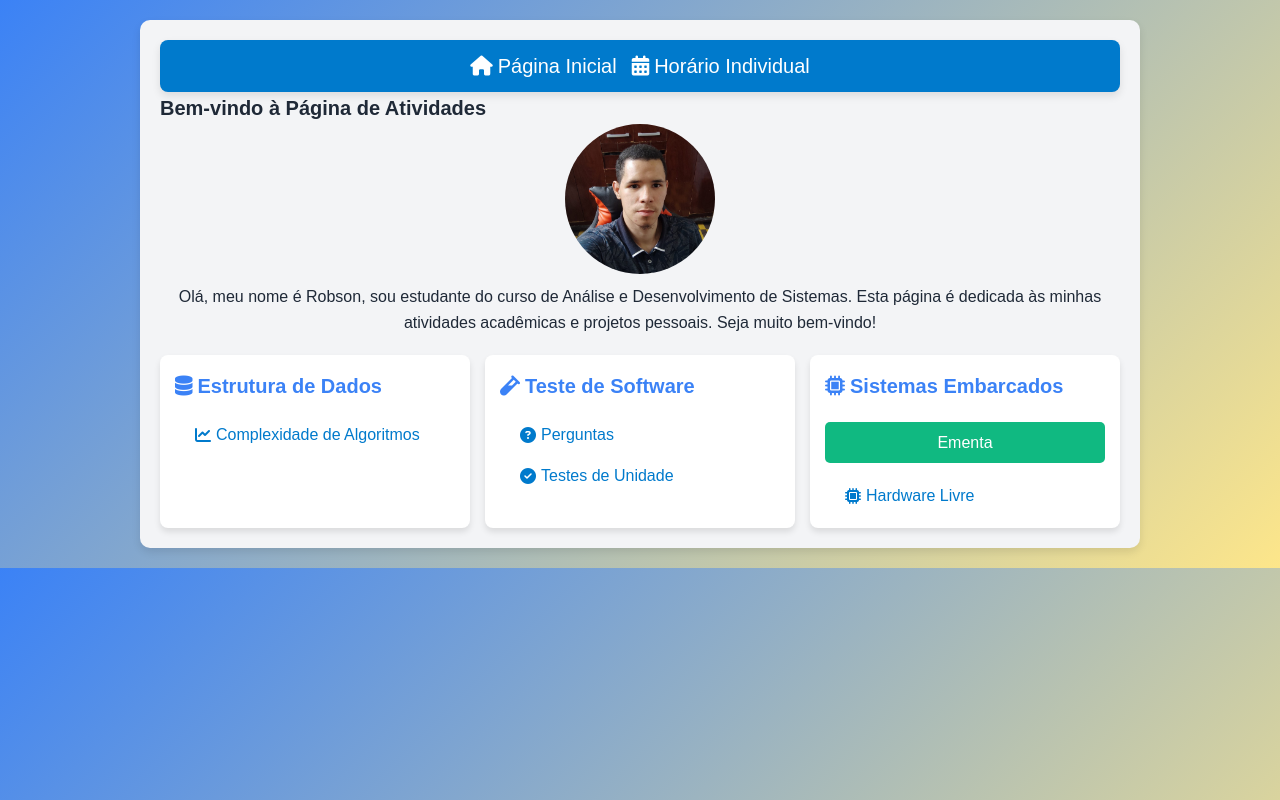
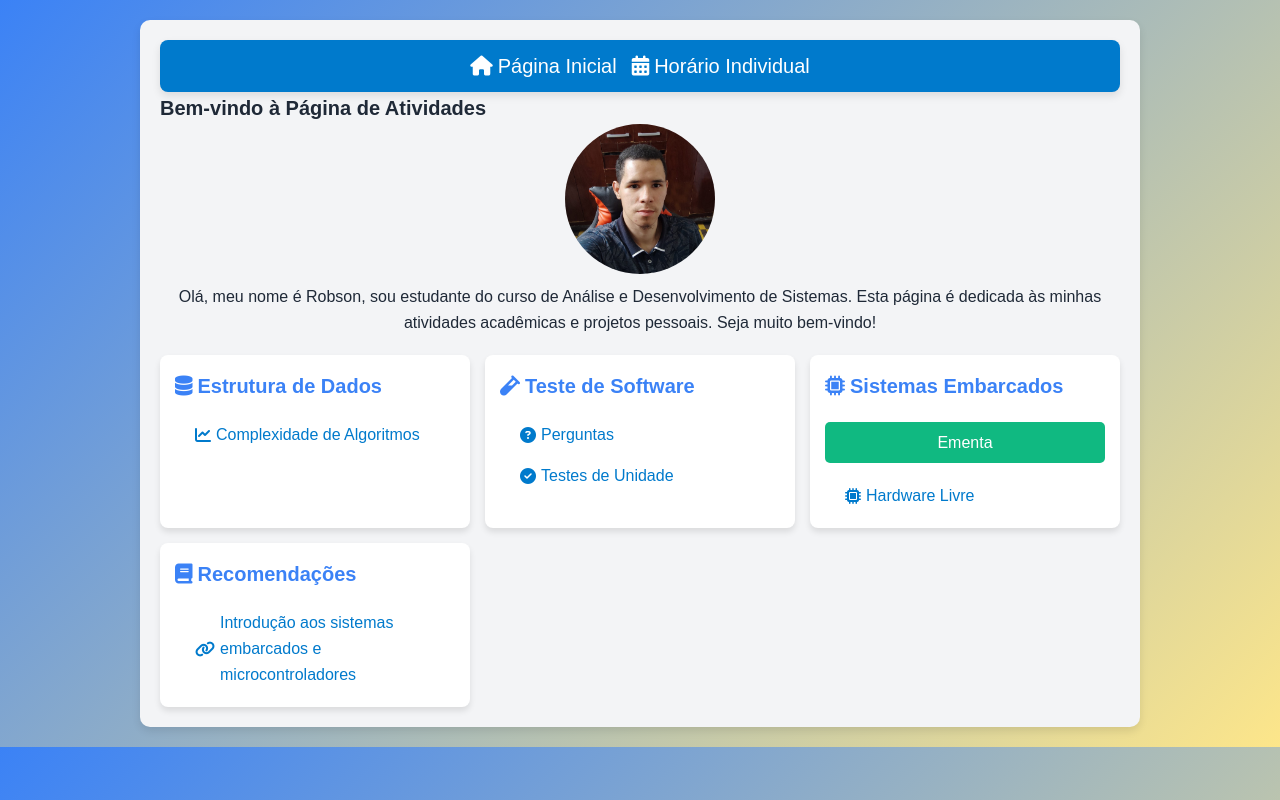
Before and after one commit to rma98/ifpe-ads-activities, a Vue app in the folder subjects/: page /#/ in a window 1280 px wide. Built offline with nearby package versions, Linux system fonts and the light colour scheme.

Commit message:
feat: Update component HomePage.vue

```diff
--- a/subjects/src/views/HomePage.vue
+++ b/subjects/src/views/HomePage.vue
@@ -61,6 +61,24 @@
               >
                 <i class="fas fa-microchip"></i> Hardware Livre
               </router-link>
+            </li>
+          </ul>
+        </div>
+      </div>
+
+      <div class="card">
+        <h2><i class="fas fa-book"></i> Recomendações</h2>
+        <div class="card-actions">
+          <ul>
+            <li>
+              <a
+                href="https://embarcados.com.br/sistemas-embarcados-e-microcontroladores/?authuser=2"
+                target="_blank"
+                class="link-icon"
+              >
+                <i class="fas fa-link"></i> Introdução aos sistemas embarcados e
+                microcontroladores
+              </a>
             </li>
           </ul>
         </div>
```
